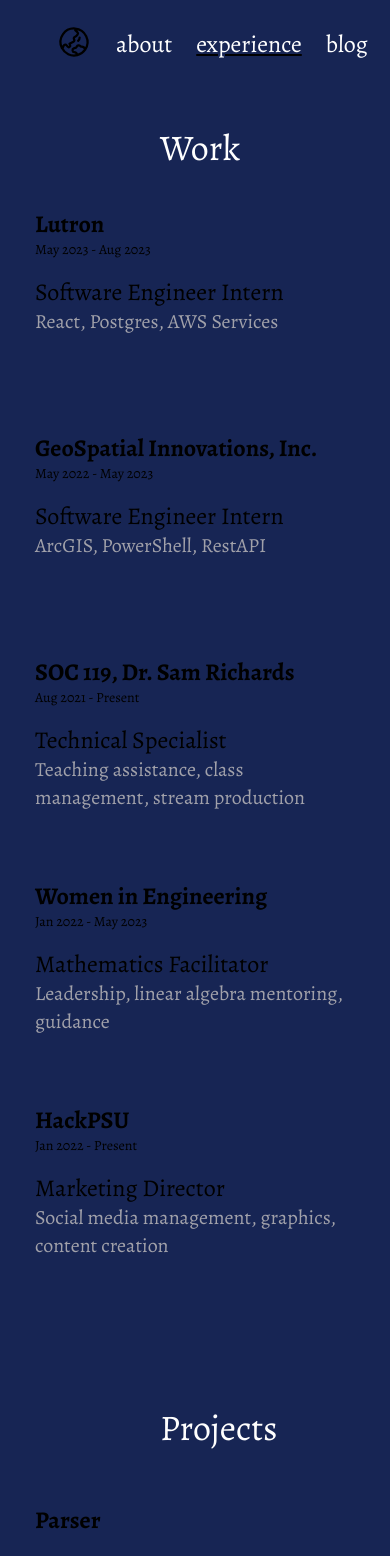
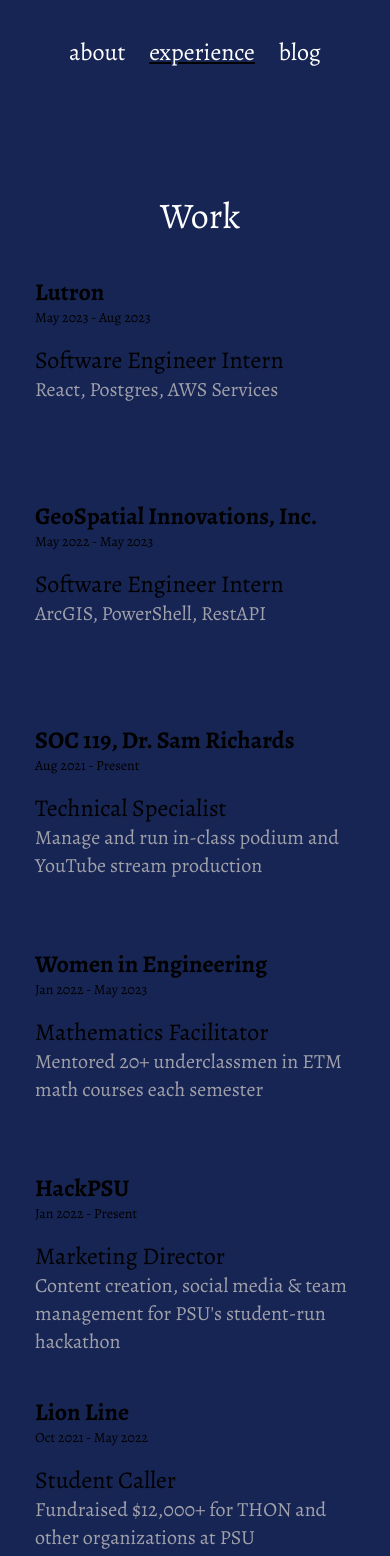
Before and after one commit to nidhiswamy/website, a Next.js app: page /experience in a window 390 px wide. Shown: the top 1556 px of the page. Built offline with nearby package versions, Linux system fonts and the light colour scheme.

Commit message:
About page responsiveness

```diff
--- a/src/app/about/page.tsx
+++ b/src/app/about/page.tsx
@@ -6,11 +6,10 @@
       <div className="place-self-start size-2/3 text-white text-2xl font-normal font-alegreya">
         Hey there!
         <br/><br/>
-        I’m Nidhi Swamy, a senior studying Computer Science at the Pennsylvania State University. I was born and raised in Bangalore, India. Since middle school, I’ve dreamed about moving to the United States to complete my education and begin my work life.
+        I’m Nidhi Swamy, a senior studying computer science at the Pennsylvania State University. I was born and raised in Bangalore, India. Since middle school, I’ve dreamed about moving to the United States to complete my education and begin my work life.
         <br/><br/>
-        The one thing I’m most proud of, besides moving half way across the world all by myself at 18 years old, is that I can name all the countries in the world in under 6 minutes!
-        <br/><br/>
-        I’m a big maps, music, and math enthusiast. Learn more about me through my blog that I try updating while I go through my CS degree thousands of miles away from home.
+        Since moving here and pursuing that dream, I’ve had the amazing opportunity to not only study my passion, but also be a part of software engineering internships, various part-time jobs with one that has stuck with me for over 3 years, and be around an inspiring group of people.
+        Outside of school, I love to cook various cuisines of food, discover and play new music, run outside in nature, read, and journal.
       </div>
       <div className="ml-8 size-1/2">
         <Image
--- a/src/app/experience/page.tsx
+++ b/src/app/experience/page.tsx
@@ -33,7 +33,7 @@
               link="https://www.soc119.org/"
               title="Technical Specialist"
               date="Aug 2021 - Present"
-              skills="Teaching assistance, class management, stream production"
+              skills="Manage and run in-class podium and YouTube stream production"
             />
           </div>
           <div className="flex-1/3 p-4">
@@ -42,7 +42,7 @@
               link="https://inclusion.engr.psu.edu/student-programs/women-in-engineering-program/index.aspx"
               title="Mathematics Facilitator"
               date="Jan 2022 - May 2023"
-              skills="Leadership, linear algebra mentoring, guidance"
+              skills="Mentored 20+ underclassmen in ETM math courses each semester"
             />
           </div>
           <div className="flex-1/3 p-4">
@@ -51,13 +51,22 @@
               link="https://hackpsu.org"
               title="Marketing Director"
               date="Jan 2022 - Present"
-              skills="Social media management, graphics, content creation"
+              skills="Content creation, social media & team management for PSU's student-run hackathon"
+            />
+          </div>
+          <div className="flex-1/3 p-4">
+            <WorkCard
+              company="Lion Line"
+              link="https://directory.alumni.psu.edu/s/1218/alumni/index.aspx?sid=1218&gid=4&pgid=379"
+              title="Student Caller"
+              date="Oct 2021 - May 2022"
+              skills="Fundraised $12,000+ for THON and other organizations at PSU"
             />
           </div>
         </div>
       </div>
       <div className="container mx-auto my-8 justify-center">
-        <div className="relative h-12 indent-32 text-white text-4xl my-8">Projects</div>
+        <div className="relative h-12 indent-32 text-white text-4xl my-4">Projects</div>
         <div className="relative justify-center flex flex-row flex-wrap ">
         <div className="flex-1/3 p-4">
           <ProjectCard
@@ -72,7 +81,7 @@
             name="Edit Poles Widget"
             link="https://www.github.com/nidhiswamy/edit-poles"
             desc="A custom data editing widget for customers using ArcGIS Web AppBuilder"
-            skills="HTML, JavaScript, ArcGIS WebApp Builder"
+            skills="JavaScript, ArcGIS WebApp Builder"
           />
         </div>
         <div className="flex-1/3 p-4">
@@ -80,7 +89,7 @@
             name="OPT Search Web Scraper"
             link="https://www.github.com/nidhiswamy/opt-search"
             desc="A python web scraper built to scrape the OPTJobs website for specific job roles"
-            skills="Python, BeautifulSoup"
+            skills="Python"
           />
         </div>
         <div className="flex-1/3 p-4">
@@ -88,7 +97,7 @@
             name="Personal Site"
             link="https://github.com/nidhiswamy/website"
             desc="My personal website built using NextJS and deployed with Vercel"
-            skills="JavaScript, App Router, TailwindCSS, Vercel"
+            skills="JavaScript, TailwindCSS, Vercel"
           />
         </div>
         <div className="flex-1/3 p-4">
--- a/src/app/layout.tsx
+++ b/src/app/layout.tsx
@@ -16,7 +16,7 @@
   return (
     <html lang="en">
       <body className={alegreya.className}>
-        <div className="min-h-screen bg-blue-950 flex flex-col items-center justify-center p-8">
+        <div className="h-full sm:min-h-screen bg-blue-950 flex flex-col items-center justify-center p-8">
           <NavBar />
           { children }
         </div>
--- a/src/app/page.tsx
+++ b/src/app/page.tsx
@@ -1,16 +1,42 @@
+// export default function Home() {
+//   return (
+//     <div className="flex mx-auto p-8 left-12 top-40 absolute">
+//       <div className="ml-12 w-96 h-32">
+//         <div className="mb-8 text-white text-2xl font-normal">
+//           Hi, I’m Nidhi!
+//         </div>
+//         <div className="mb-4 text-white text-2xl font-normal">
+//           Welcome to my cove of thoughts on the Internet, I hope you enjoy :)
+//         </div>
+//         <ContactLinks />
+//       </div>
+//     </div>
+//   );
+// }
+
 import ContactLinks from '@/app/ui/contactlinks';
+import Image from 'next/image';
 
-export default function Home() {
+export default function About() {
   return (
-    <div className="flex mx-auto p-8 left-12 top-40 absolute">
-      <div className="ml-12 w-96 h-32">
-        <div className="mb-8 text-white text-2xl font-normal">
-          Hi, I’m Nidhi!
-        </div>
-        <div className="mb-4 text-white text-2xl font-normal">
-          Welcome to my cove of thoughts on the Internet, I hope you enjoy :)
-        </div>
-        <ContactLinks />
+    <div className="relative flex flex-col lg:flex-row size-5/6 2xl:mx-auto lg:justify-between lg:items-center lg:size-7/8 xl:size-2/3xl:mt-16">
+      <div className="mt-8 order-last h-fit place-self-center lg:order-first lg:size-2/3 text-white font-normal font-alegreya text-lg 2xl:place-self-start md:text-xl lg:text-2xl">
+        Hey there!
+        <br/><br/>
+        I’m Nidhi Swamy, a senior studying computer science at the Pennsylvania State University. I was born and raised in Bangalore, India. Since middle school, I’ve dreamed about moving to the United States to complete my education and begin my work life.
+        <br/><br/>
+        Since moving here and pursuing that dream, I’ve had the amazing opportunity to not only study my passion, but also be a part of software engineering internships, various part-time jobs with one that has stuck with me for over 3 years, and be around an inspiring group of people.
+        Outside of school, I love to cook various cuisines of food, discover and play new music, run outside in nature, read, and journal.
+      <ContactLinks />
+      </div>
+      <div className="order-first place-self-center lg:order-last lg:ml-8 xl:size-1/2">
+        <Image
+          src="/me.png"
+          alt="Me"
+          height={301}
+          width={402}
+          className="shadow"
+        />
       </div>
     </div>
   );
--- a/src/app/ui/contactlinks.tsx
+++ b/src/app/ui/contactlinks.tsx
@@ -3,7 +3,7 @@
 
 export default function ContactLinks() {
   return (
-    <div className="flex gap-2 absolute">
+    <div className="relative flex gap-2">
       <ContactIcon
         name="GitHub"
         filename="github"
@@ -25,7 +25,7 @@
 
 function ContactIcon(props: {name: string, filename: string, href: string}) {
   return (
-      <div className="flex items-center justify-center">
+      <div className="flex items-center justify-center mt-4">
         <Link href={ props.href } target="_blank">
           <div className="relative overflow-hidden w-8 h-8 transition-transform transform hover:scale-110">
             <Image
--- a/src/app/ui/nav-links.tsx
+++ b/src/app/ui/nav-links.tsx
@@ -5,8 +5,8 @@
 import { GlobeAsiaAustraliaIcon } from '@heroicons/react/24/outline';
 
 const links = [
-  { name: 'home', href: '/' },
-  { name: 'about', href: '/about' },
+  // { name: 'home', href: '/' },
+  { name: 'about', href: '/' },
   { name: 'experience', href: '/experience' },
   { name: 'blog', href: '/blog' },
 ];
@@ -14,7 +14,7 @@
 export default function NavLinks() {
   const pathname = usePathname();
   return (
-    <div className="absolute left-14 top-6 flex items-start gap-6 mb-8">
+    <div className="lg:absolute lg:left-14 lg:top-6 lg:items-start items-center flex gap-6 mb-8">
       {links.map((link) => {
         return (
           <Link
@@ -27,9 +27,9 @@
               },
             )}
           >
-            { link.name === 'home' ? (
-              <GlobeAsiaAustraliaIcon className="w-9 h-9 left-10" />
-            ) : (
+              { link.name === '' ? (
+                <GlobeAsiaAustraliaIcon className="w-9 h-9 left-10" />
+              ) : (
               <div className="mt-1 text-white text-2xl font-normal">
                 {link.name}
               </div>
--- a/src/app/ui/projectcard.tsx
+++ b/src/app/ui/projectcard.tsx
@@ -1,5 +1,4 @@
 import Link from 'next/link';
-import clsx from 'clsx';
 
 interface ProjCardProps {
   name: string;
@@ -19,7 +18,7 @@
               {props.name}
             </Link>
           </div>
-          <div className="text-2xl mb-4">
+          <div className="text-2xl">
             {props.desc}
           </div>
           <div className="text-zinc-400 text-xl">
```
